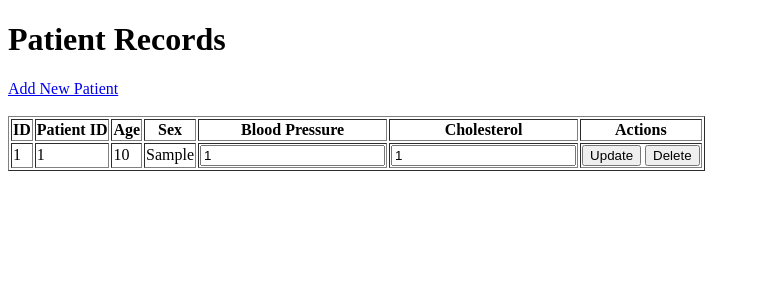
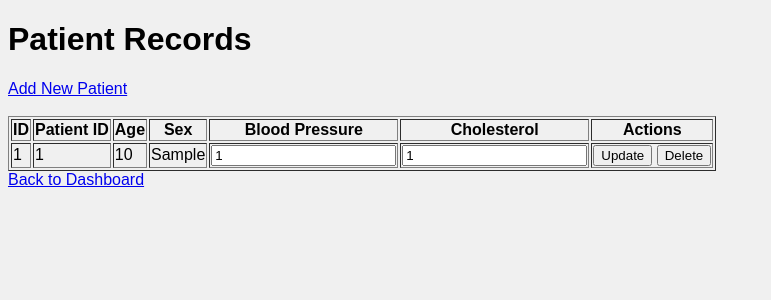
Before and after one commit to t0m0h1/SSD-2026-Assignment-1, a Flask app: page /patients in a window 1280 px wide. Shown: the top 300 px of the page, without its empty margins (0-771 px from the left). Run offline with Flask 3, Linux system fonts and the light colour scheme; a user stored in the database is signed in; data comes from the database, SQL or seed files in the repository; both versions use the stored data as it was after the commit; tables that the repository leaves empty hold one stand-in row (values such as "Sample post").

Commit message:
add link to dashboard and add link to css

```diff
--- a/templates/patient_records.html
+++ b/templates/patient_records.html
@@ -2,6 +2,7 @@
 <html>
 <head>
     <title>Patient Records</title>
+    <link rel="stylesheet" href="../static/style_patient_records.css">
 </head>
 
 <body>
@@ -65,5 +66,9 @@
 
 </table>
 
+<div class="dashboardlink">
+<a href="{{ url_for('dashboard') }}">Back to Dashboard</a>
+</div>
+
 </body>
 </html>
```
Also changed, not shown: instance/users.db.
